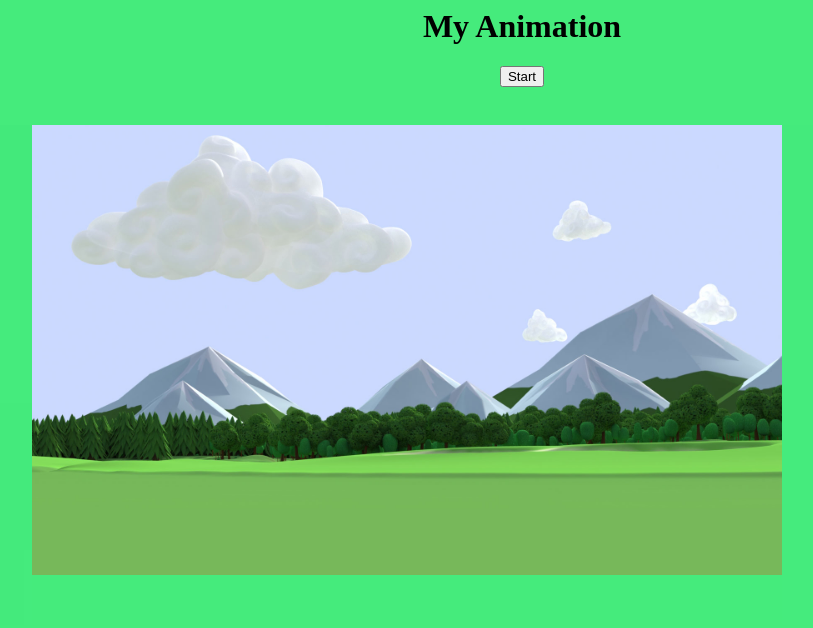
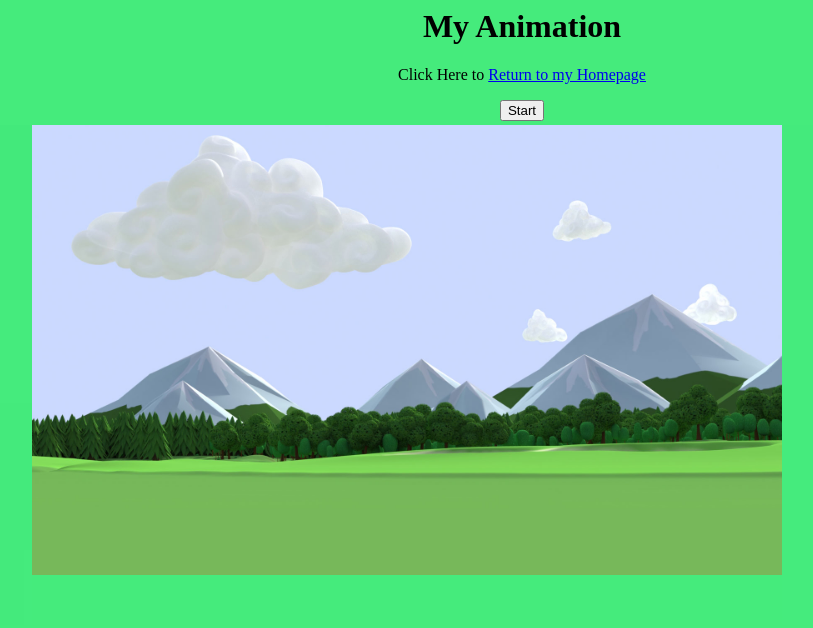
Before and after one commit to p3hohman24/myWebsite, a plain HTML site: page Anim1.html in a window 1280 px wide. Shown: the whole page, without its empty margins (118-931 px from the left). Drawn offline with Linux system fonts and the light colour scheme.

Commit message:
Update Anim1.html

```diff
--- a/Anim1.html
+++ b/Anim1.html
@@ -30,6 +30,10 @@ function beginAnim()
 <body bgcolor = "#45EB7C">
 <center>
 <h1>My Animation</h1>
+<p>
+
+    Click Here to <a href="index.html"> Return to my Homepage<a/>
+<p/>
 <input type = "button" value = "Start" onClick="beginAnim()"/>
 </center>
 <div id="setting" style="position:absolute; top:125; left:100">
```
